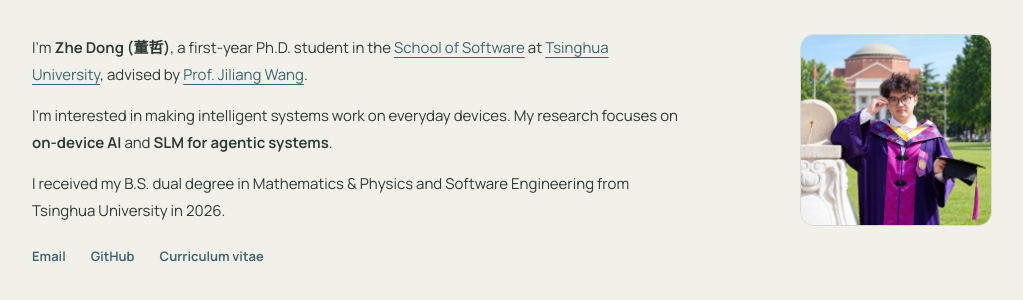
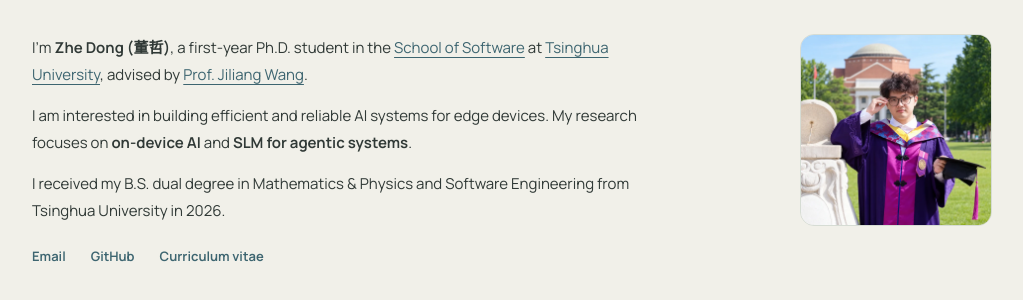
Before and after one commit to Adam-THU/Adam-THU.github.io, a Jekyll site: the page built from _pages/about.md, in a window 1280 px wide. Shown: the part 137-437 px from the top of the page, without its empty margins (128-1151 px from the left). Built offline with Jekyll 4.4.1, drawn with Linux system fonts in a browser that asks for light colours.

Commit message:
Refine research introduction around efficient reliable edge AI

```diff
--- a/_pages/about.md
+++ b/_pages/about.md
@@ -14,7 +14,7 @@ redirect_from:
   <div class="intro-copy">
     <div class="intro-bio">
       <p>I'm <strong>Zhe Dong (<span lang="zh-Hans">董哲</span>)</strong>, a first-year Ph.D. student in the <a href="https://www.thss.tsinghua.edu.cn/">School of Software</a> at <a href="https://www.tsinghua.edu.cn/">Tsinghua University</a>, advised by <a href="https://tns.thss.tsinghua.edu.cn/~jiliang/">Prof. Jiliang Wang</a>.</p>
-      <p>I'm interested in making intelligent systems work on everyday devices. My research focuses on <strong>on-device AI</strong> and <strong>SLM for agentic systems</strong>.</p>
+      <p>I am interested in building efficient and reliable AI systems for edge devices. My research focuses on <strong>on-device AI</strong> and <strong>SLM for agentic systems</strong>.</p>
       <p>I received my B.S. dual degree in Mathematics &amp; Physics and Software Engineering from Tsinghua University in 2026.</p>
     </div>
     <div class="contact-links" aria-label="Contact and profile links">
```
